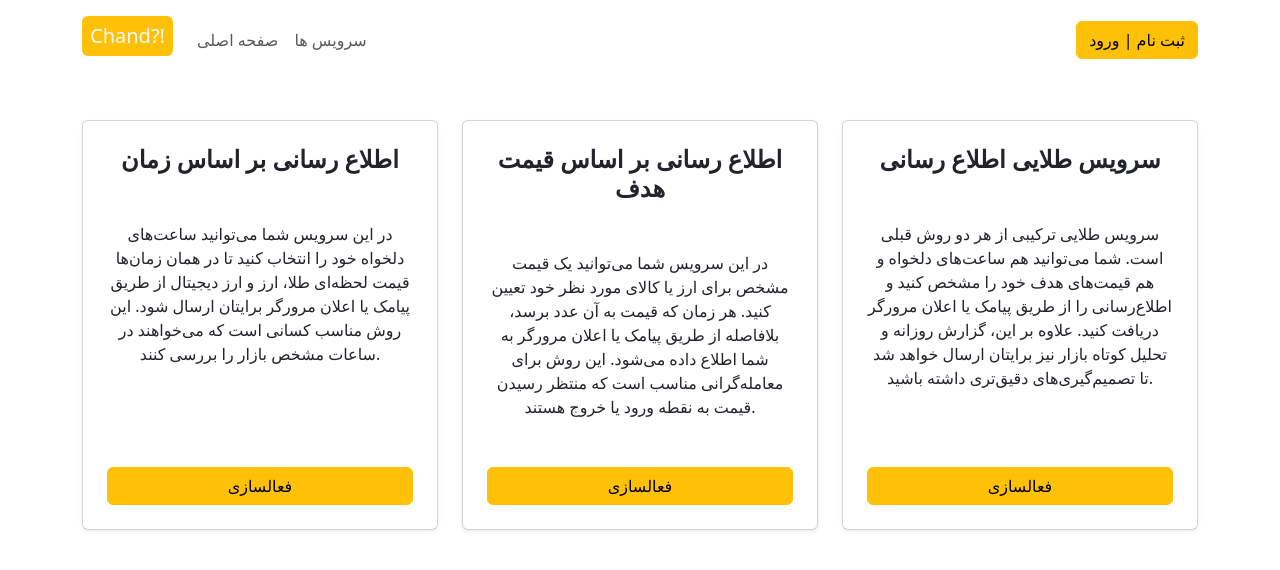
After one commit to Mehrabkb/chnndIR, a PHP site: page /services.html in a window 1280 px wide. The commit adds this page. Shown: the top 570 px of the page. Run offline with PHP 8.4, Linux system fonts and the light colour scheme.

Commit message:
added header menu and services page

```diff
--- /dev/null
+++ b/services.css
@@ -0,0 +1,29 @@
+/* استایل عمومی کارت‌ها */
+.card {
+  transition: transform 0.3s ease, box-shadow 0.3s ease;
+  cursor: pointer;
+}
+
+/* انیمیشن عمومی روی هاور */
+.card:hover {
+  transform: translateY(-10px) scale(1.03);
+  box-shadow: 0 10px 20px rgba(0,0,0,0.2);
+}
+
+/* هاور مخصوص سرویس زمان */
+.card.time:hover {
+  border: 2px solid #ffc107; /* زرد */
+  background: #fffbea;
+}
+
+/* هاور مخصوص سرویس قیمت */
+.card.price:hover {
+  border: 2px solid #17a2b8; /* آبی */
+  background: #e8f9fd;
+}
+
+/* هاور مخصوص سرویس طلایی */
+.card.gold:hover {
+  border: 2px solid #ff9800; /* نارنجی طلایی */
+  background: #fff3e0;
+}
--- /dev/null
+++ b/services.html
@@ -0,0 +1,88 @@
+<!DOCTYPE html>
+<html lang="fa" >
+
+<head>
+    <meta charset="UTF-8">
+    <meta name="viewport" content="width=device-width, initial-scale=1.0">
+    <link rel="stylesheet" href="css/bootstrap.min.css">
+    <link rel="stylesheet" href="services.css">
+
+    <title>Document</title>
+</head>
+
+<body>
+     <header class="container">
+        <nav class="navbar navbar-expand-lg navbar-light bg-light.bg-gradient  header-top mt-2 ">
+            <a class="navbar-brand h1 bg-warning rounded text-light p-2 " href="#">Chand?!</a>
+            <button class="navbar-toggler" type="button" data-toggle="collapse" data-target="#navbarText"
+                aria-controls="navbarText" aria-expanded="false" aria-label="Toggle navigation">
+                <span class="navbar-toggler-icon"></span>
+            </button>
+            <div class="collapse navbar-collapse justify-content-between" id="navbarText">
+                <ul class="navbar-nav mr-auto">
+                    <li class="nav-item active">
+                        <a class="nav-link" href="#">صفحه اصلی </span></a>
+                    </li>
+                    <li class="nav-item">
+                        <a class="nav-link" href="services.html" target="_blank">سرویس ها</a>
+                    </li>
+                </ul>
+                <div  class="login d-flex align-item-center">
+                    <button class="btn btn-warning">
+                        ثبت نام | ورود
+                    </button>
+                </div>
+            </div>
+        </nav>
+    </header>
+
+<div class="container my-5">
+  <div class="row align-items-stretch">
+
+    <!-- اطلاع رسانی بر اساس زمان -->
+    <div class="col-md-4">
+      <div class="card shadow-sm h-100 time">
+        <div class="card-body text-center p-4  d-flex flex-column justify-content-between">
+          <h5 class="card-title h4 fw-bold mb-5">اطلاع رسانی بر اساس زمان</h5>
+          <p class="card-text mb-5">
+            در این سرویس شما می‌توانید ساعت‌های دلخواه خود را انتخاب کنید تا در همان زمان‌ها قیمت لحظه‌ای طلا، ارز و ارز دیجیتال از طریق پیامک یا اعلان مرورگر برایتان ارسال شود. این روش مناسب کسانی است که می‌خواهند در ساعات مشخص بازار را بررسی کنند.
+          </p>
+          <button class="btn btn-warning mt-auto">فعالسازی</button>
+        </div>
+      </div>
+    </div>
+
+    <!-- اطلاع رسانی بر اساس قیمت هدف -->
+    <div class="col-md-4">
+      <div class="card shadow-sm h-100 price">
+        <div class="card-body text-center p-4 d-flex flex-column justify-content-between">
+          <h5 class="card-title h4 fw-bold mb-5">اطلاع رسانی بر اساس قیمت هدف</h5>
+          <p class="card-text mb-5">
+            در این سرویس شما می‌توانید یک قیمت مشخص برای ارز یا کالای مورد نظر خود تعیین کنید. هر زمان که قیمت به آن عدد برسد، بلافاصله از طریق پیامک یا اعلان مرورگر به شما اطلاع داده می‌شود. این روش برای معامله‌گرانی مناسب است که منتظر رسیدن قیمت به نقطه ورود یا خروج هستند.
+          </p>
+          <button class="btn btn-warning mt-auto">فعالسازی</button>
+        </div>
+      </div>
+    </div>
+
+    <!-- سرویس طلایی -->
+    <div class="col-md-4">
+      <div class="card shadow-sm h-100 gold">
+        <div class="card-body text-center p-4 d-flex flex-column justify-content-between">
+          <h5 class="card-title h4 fw-bold mb-5">سرویس طلایی اطلاع رسانی</h5>
+          <p class="card-text mb-5">
+            سرویس طلایی ترکیبی از هر دو روش قبلی است. شما می‌توانید هم ساعت‌های دلخواه و هم قیمت‌های هدف خود را مشخص کنید و اطلاع‌رسانی را از طریق پیامک یا اعلان مرورگر دریافت کنید. علاوه بر این، گزارش روزانه و تحلیل کوتاه بازار نیز برایتان ارسال خواهد شد تا تصمیم‌گیری‌های دقیق‌تری داشته باشید.
+          </p>
+          <button class="btn btn-warning mt-auto">فعالسازی</button>
+        </div>
+      </div>
+    </div>
+
+  </div>
+</div>
+
+
+
+</body>
+
+</html>
--- a/style.css
+++ b/style.css
@@ -221,3 +221,7 @@ body {
 html[dir="rtl"] .footer .row>div:nth-child(2) {
     text-align: start !important;
 }
+
+.header-top{
+    justify-content: space-between;
+}
```
Also changed, not shown: index.html (+31 -12 lines).
